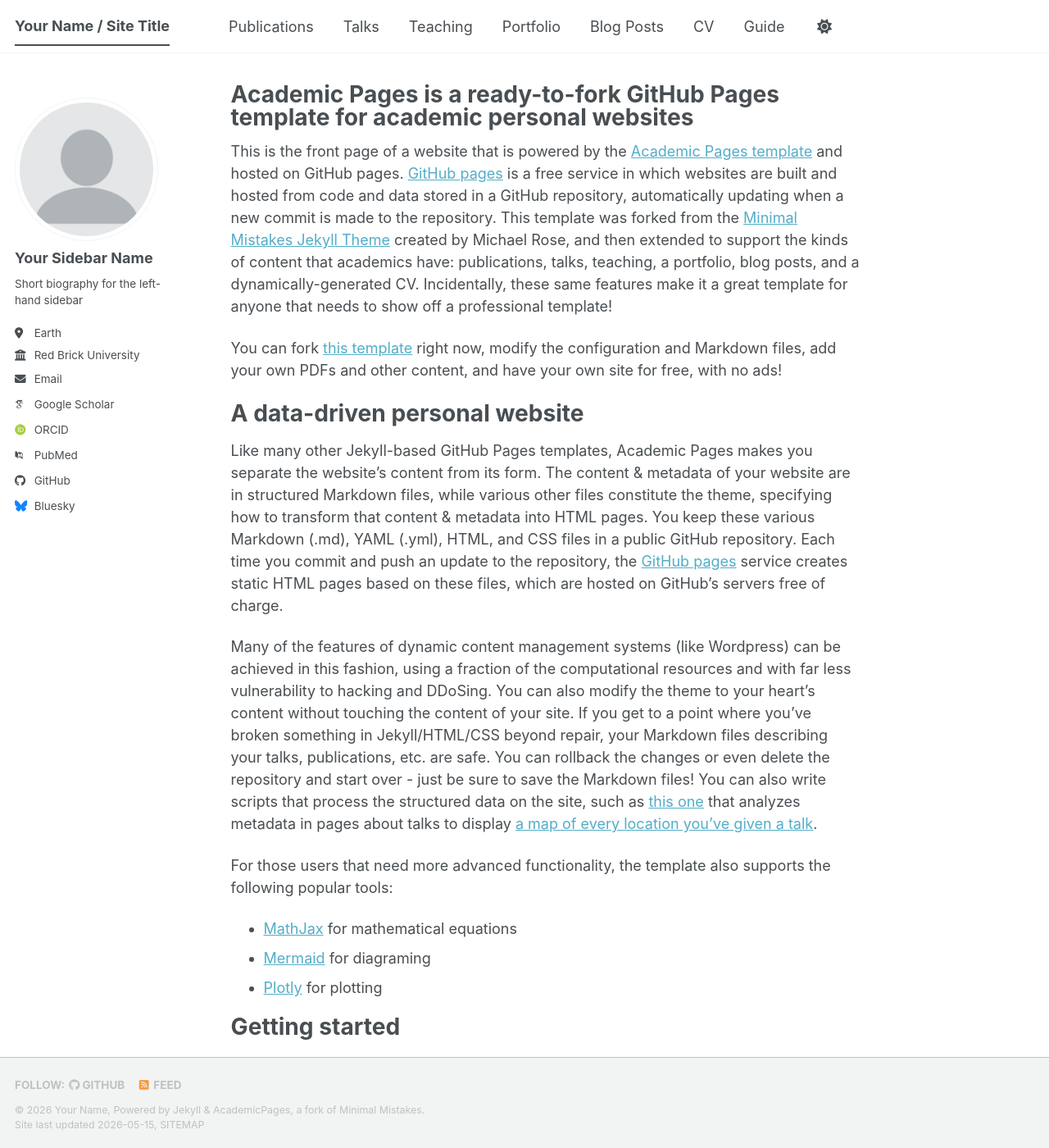
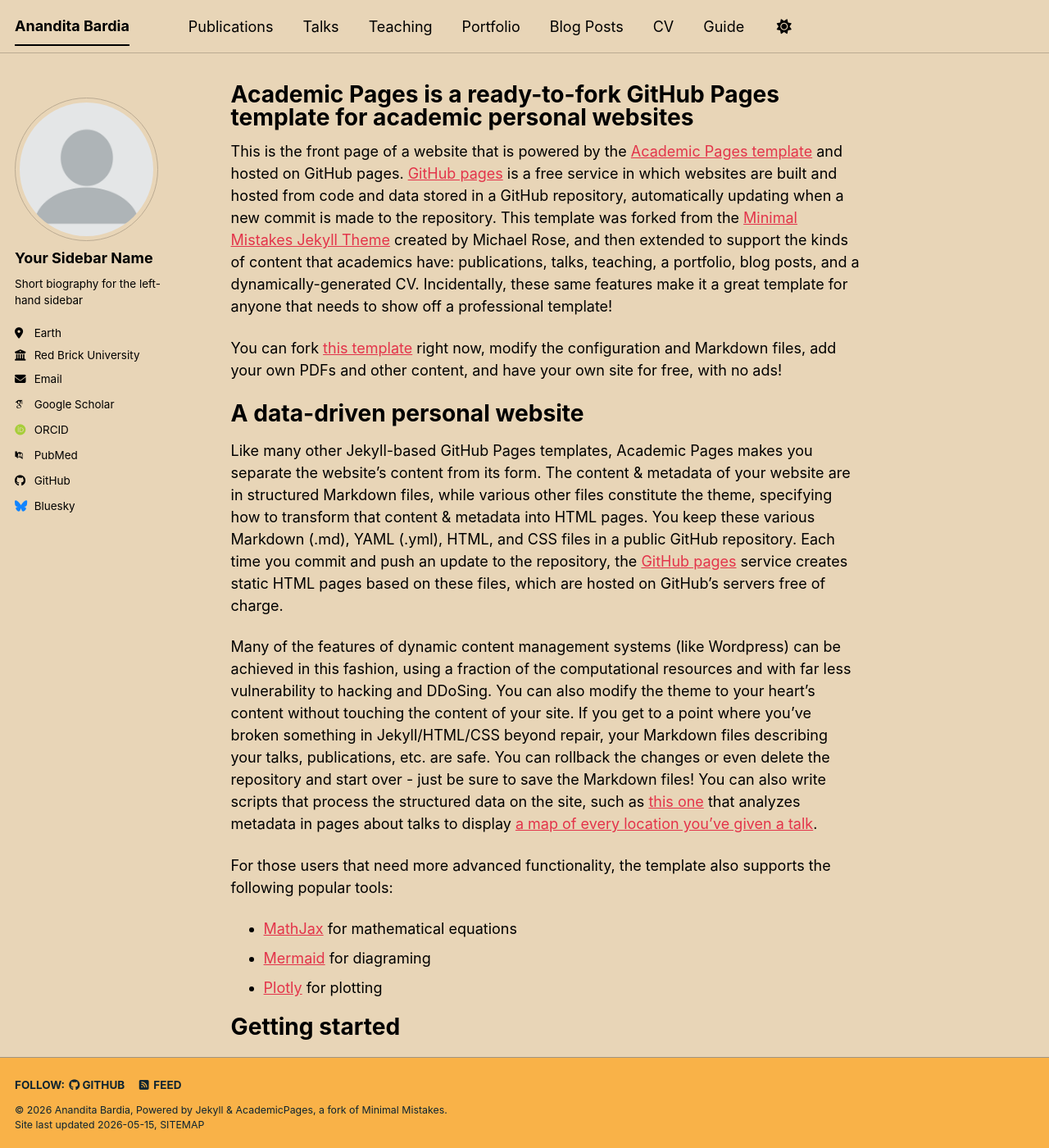
Before and after one commit to ananditabardia/ananditabardia.github.io, a Jekyll site: the page built from _pages/about.md, in a window 1280 px wide and 1400 px high. Shown: the whole window at 82% size. Built offline with Jekyll 4.4.1, drawn with Linux system fonts in a browser that asks for light colours; some web fonts are replaced; a script bundle is joined from its source files by our own code; library files that are not in the unit come from our copies.

Commit message:
Update _config.yml

```diff
--- a/_config.yml
+++ b/_config.yml
@@ -8,11 +8,11 @@
 
 # Basic Site Settings
 locale                   : "en-US"
-site_theme               : "default" # The available themes options are "default", "air", "sunrise", "mint", "dirt" and "contrast"
-title                    : "Your Name / Site Title"
+site_theme               : "sunrise" # The available themes options are "default", "air", "sunrise", "mint", "dirt" and "contrast"
+title                    : "Anandita Bardia"
 title_separator          : "-"
-name                     : &name "Your Name"
-description              : &description "Your Name's academic portfolio"   # Update this with a general description of your site, this is the default if not overridden by a page
+name                     : &name "Anandita Bardia"
+description              : &description "Anandita Bardia's academic portfolio"   # Update this with a general description of your site, this is the default if not overridden by a page
 url                      : https://academicpages.github.io # The base hostname & protocol for your site e.g. "https://[your GitHub username].github.io",
                                                            # or if you already have some other page hosted on Github then use "https://[your GitHub username].github.io/[Your Repo Name]"
 baseurl                  : "" # the subpath of your site, e.g. "/blog"
```
